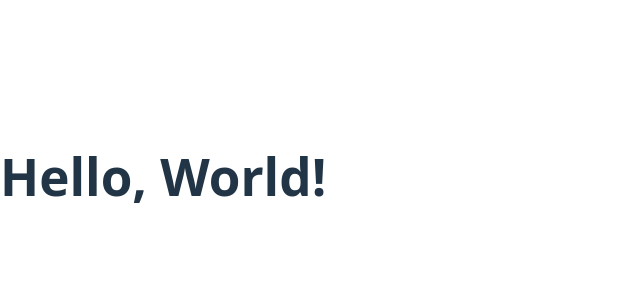
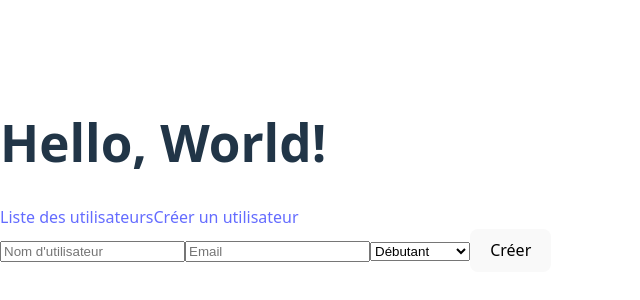
Before and after one commit to MathieuMUSEE/my-react-app, a React (Vite) app: page /create-user in a window 1280 px wide. Before the commit this address had no page. Shown: the part 224-524 px from the top of the page, without its empty margins (0-640 px from the left). Built offline with nearby package versions, Linux system fonts and the light colour scheme.

Commit message:
create form

```diff
--- a/src/App.jsx
+++ b/src/App.jsx
@@ -1,14 +1,21 @@
 import React from "react";
-import { BrowserRouter as Router, Route, Routes } from 'react-router-dom';
+import { BrowserRouter as Router, Route, Routes, Link } from 'react-router-dom';
 import UsersList from './UsersList';
+import CreateUserForm from './CreateUserForm';
 
 const App = () => {
     return (
         <Router>
-      <div className="flex items-center justify-center h-screen bg-gray-100">
+            <div className="flex flex-col items-center justify-center gap-4 h-screen bg-gray-100">
                 <h1 className="text-4xl font-bold text-blue-600">Hello, World!</h1>
+                <div className="flex gap-4">
+                    <Link to="/users" className="text-blue-500 hover:underline">Liste des utilisateurs</Link>
+                    <Link to="/create-user" className="text-green-500 hover:underline">Créer un utilisateur</Link>
+                </div>
+
                 <Routes>
                     <Route path="/users" element={<UsersList />} />
+                    <Route path="/create-user" element={<CreateUserForm />} />
                 </Routes>
             </div>
         </Router>
--- /dev/null
+++ b/src/createUserForm.jsx
@@ -0,0 +1,41 @@
+import React, { useState } from 'react';
+import axios from 'axios';
+
+function CreateUserForm() {
+    const [form, setForm] = useState({
+        username: '',
+        email: '',
+        fitnessLevel: 'BEGINNER',
+    });
+
+    const handleChange = (e) => {
+        setForm({ ...form, [e.target.name]: e.target.value });
+    };
+
+    const handleSubmit = (e) => {
+        e.preventDefault();
+
+        axios.post('http://localhost:30002/users', form)
+            .then(res => {
+                console.log('Utilisateur créé :', res.data);
+            })
+            .catch(err => {
+                console.error('Erreur création utilisateur :', err);
+            });
+    };
+
+    return (
+        <form onSubmit={handleSubmit}>
+            <input name="username" value={form.username} onChange={handleChange} placeholder="Nom d'utilisateur" />
+            <input name="email" value={form.email} onChange={handleChange} placeholder="Email" />
+            <select name="fitnessLevel" value={form.fitnessLevel} onChange={handleChange}>
+                <option value="BEGINNER">Débutant</option>
+                <option value="INTERMEDIATE">Intermédiaire</option>
+                <option value="ADVANCED">Avancé</option>
+            </select>
+            <button type="submit">Créer</button>
+        </form>
+    );
+}
+
+export default CreateUserForm;
```
Lines whose indentation alone changed are shown as unchanged.
